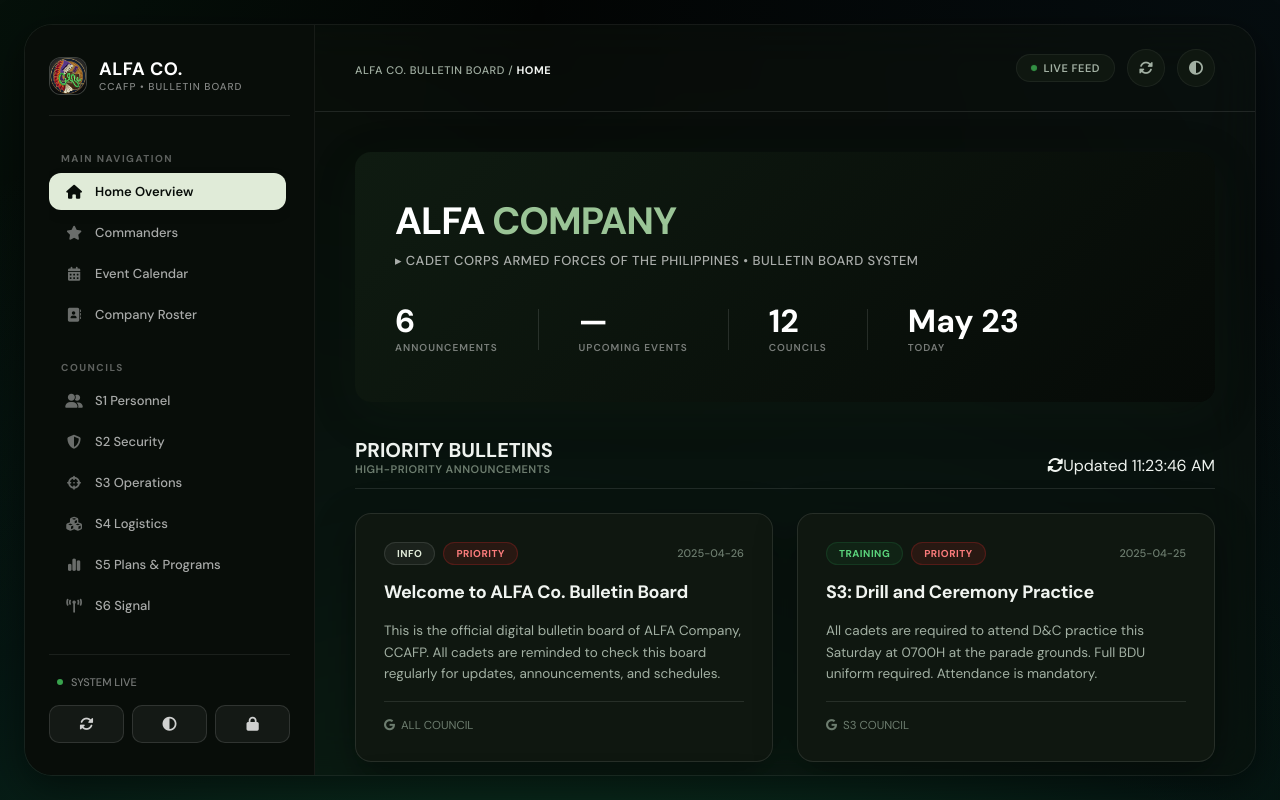
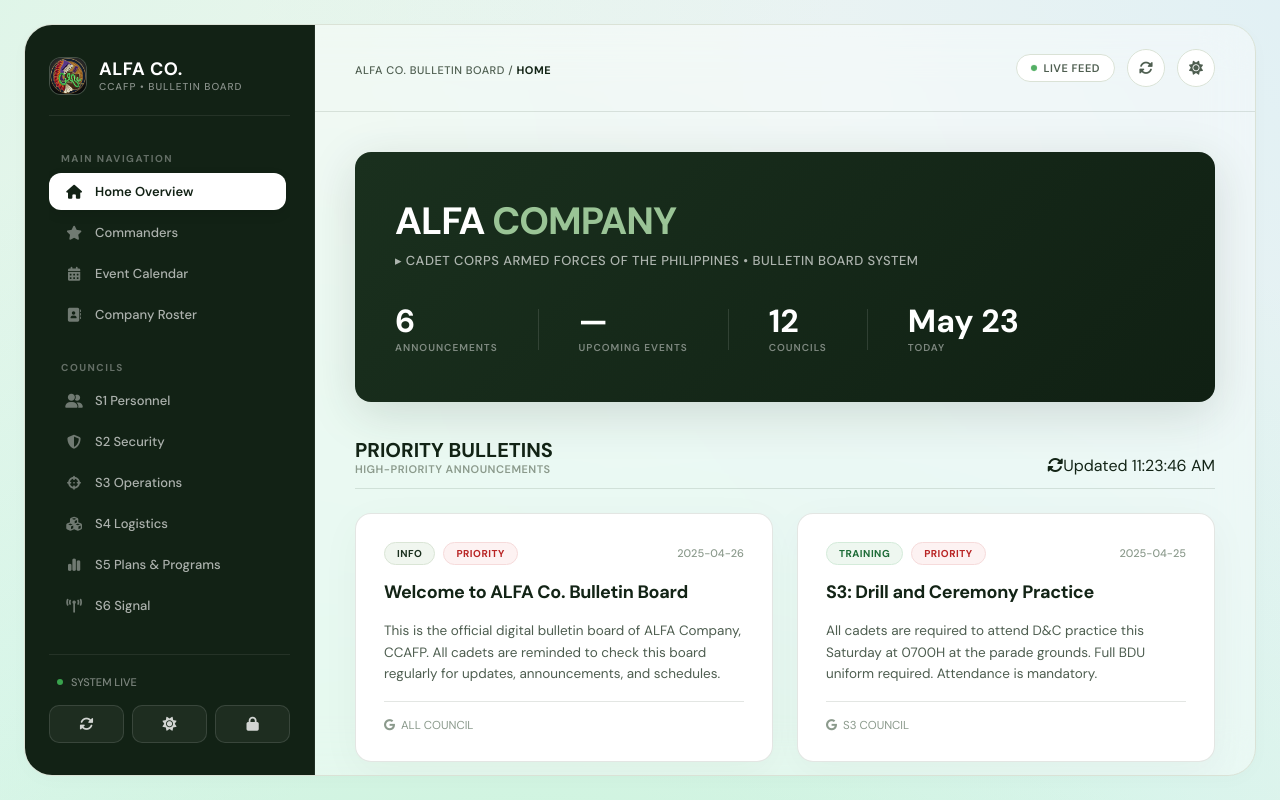
Before and after one commit to cdtpalers/alfa-coy, a React (Vite) app: page / in a window 1280 px wide. Built offline with nearby package versions, Linux system fonts and the light colour scheme.

Commit message:
Set default view of the site to Light Mode

```diff
--- a/alfa-bulletin-board.html
+++ b/alfa-bulletin-board.html
@@ -1,5 +1,5 @@
 <!DOCTYPE html>
-<html lang="en" data-theme="dark">
+<html lang="en" data-theme="light">
 <head>
 <meta charset="UTF-8">
 <meta name="viewport" content="width=device-width, initial-scale=1.0">
@@ -753,7 +753,7 @@
     <div class="topbar-actions">
       <div class="status-pill"><span class="status-dot"></span>LIVE</div>
       <button class="btn-icon" id="refreshBtn" title="Refresh feeds"><i class="fa fa-rotate"></i></button>
-      <button class="btn-icon" id="themeToggle" title="Toggle theme"><i class="fa fa-circle-half-stroke"></i></button>
+      <button class="btn-icon" id="themeToggle" title="Toggle theme"><i class="fa fa-sun"></i></button>
       <button class="btn-icon" id="addEventBtn" title="Add event"><i class="fa fa-calendar-plus"></i></button>
     </div>
   </div>
@@ -944,7 +944,7 @@
 // STATE
 // ═══════════════════════════════════════════════
 const state = {
-  theme: 'dark',
+  theme: 'light',
   sheetData: [],
   events: [],
   calDate: new Date(),
--- a/src/App.jsx
+++ b/src/App.jsx
@@ -41,7 +41,7 @@ function parseCSV(text) {
 }
 
 export default function App() {
-  const [theme, setTheme] = useState('dark');
+  const [theme, setTheme] = useState('light');
   const [currentPage, setCurrentPage] = useState('home');
   const [sheetData, setSheetData] = useState(DEMO_DATA);
   const [events, setEvents] = useState(INITIAL_EVENTS);
```
